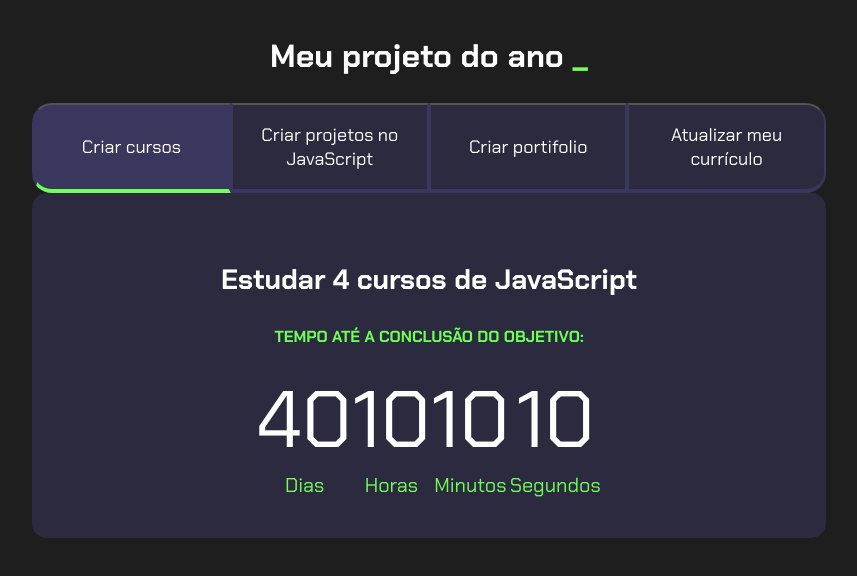
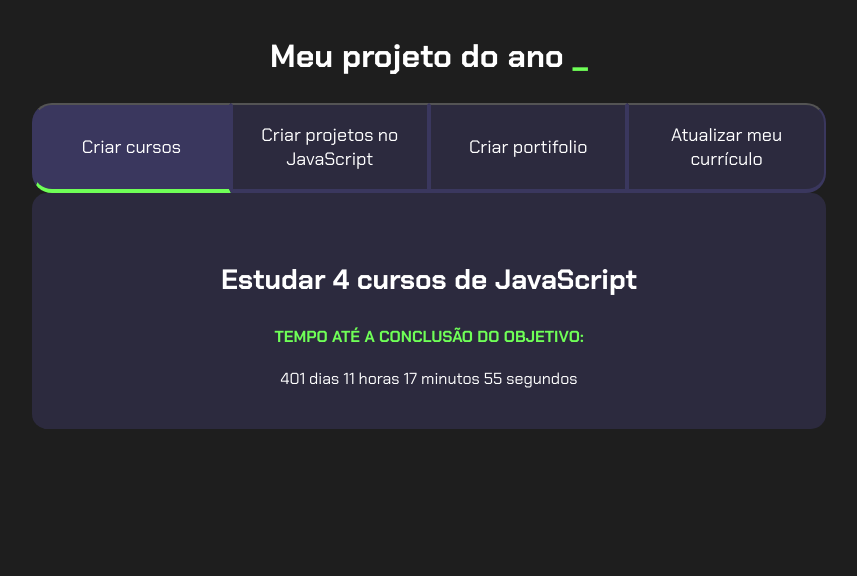
Before and after one commit to jenniferkauane/jenniferkauane-3f, a plain HTML site: page index.html in a window 1280 px wide. Both pictures are taken after a click on the button "Criar cursos". Shown: the whole page, without its empty margins (211-1068 px from the left). Drawn offline with Linux system fonts and the light colour scheme.

Commit message:
Add files via upload

```diff
--- a/index.html
+++ b/index.html
@@ -1,5 +1,6 @@
 <!DOCTYPE html>
 <html lang="en">
+
 <head>
     <meta charset="UTF-8">
     <meta http-equiv="X-UA-Compatible" content="IE=edge">
@@ -7,6 +8,7 @@
     <link rel="stylesheet" href="style.css">
     <title>Projeto</title>
 </head>
+
 <body>
     <section class="conteudoprin">
         <h2 class="titulo">
@@ -19,7 +21,7 @@
                 <button class="botao">Atualizar meu currículo</button>
             </div>
             <div class="abas-textos">
-                <div class="abaconteudo">
+                <div class="aba-conteudo">
                     <h3 class="aba-coteudo-titulo-principal">Estudar 4 cursos de JavaScript</h3>
                     <h4 class="aba-conteudo-titulo-sencundario">TEMPO ATÉ A CONCLUSÃO DO OBJETIVO:</h4>
                     <div class="contador">
@@ -41,7 +43,7 @@
                         </div>
                     </div>
                 </div>
-                <div class="abaconteudo">
+                <div class="aba-conteudo">
                     <h3 class="aba-coteudo-titulo-principal">Criar 3 projetos com JavaScript</h3>
                     <h4 class="aba-conteudo-titulo-sencundario">TEMPO ATÉ A CONCLUSÃO DO OBJETIVO:</h4>
                     <div class="contador">
@@ -63,7 +65,7 @@
                         </div>
                     </div>
                 </div>
-                <div class="abaconteudo">
+                <div class="aba-conteudo">
                     <h3 class="aba-coteudo-titulo-principal">Criar um portifólio com os meus 3 projetos</h3>
                     <h4 class="aba-conteudo-titulo-sencundario">TEMPO ATÉ A CONCLUSÃO DO OBJETIVO:</h4>
                     <div class="contador">
@@ -85,7 +87,7 @@
                         </div>
                     </div>
                 </div>
-                <div class="abaconteudo">
+                <div class="aba-conteudo">
                     <h3 class="aba-coteudo-titulo-principal">Atualizar meu currículo com meus projetos</h3>
                     <h4 class="aba-conteudo-titulo-sencundario">TEMPO ATÉ A CONCLUSÃO DO OBJETIVO:</h4>
                     <div class="contador">
@@ -112,4 +114,5 @@
     </section>
     <script src="main.js"></script>
 </body>
+
 </html>
--- a/main.js
+++ b/main.js
@@ -1,55 +1,56 @@
 const botoes = document.querySelectorAll(".botao");
-const conteudo = document.querySelectorAll(".abaconteudo");
-const contador = document.querySelectorAll(".contador");
-const tempoObjetivo1 = new Date (2025,02,27);
-const tempoObjetivo2 = new Date (2025,05,10);
-const tempoObjetivo3 = new Date (2025,08,09);
-const tempoObjetivo4 = new Date (2025,10,05);
+const textos = document.querySelectorAll(".aba-conteudo");
 
-function calculaTempo(tempoObjetivo){
-const agora = new Date();
-let segundos
-let minutos
-let horas
-let dias
-segundos = (tempoObjetivo - agora)/1000;
-minutos = segundos/60;
-horas = minutos/60;
-dias = horas/24;
+for (let i = 0; i < botoes.length; i++) {
+    botoes[i].onclick = function () {
 
-segundos = Math.floor(segundos);
-minutos = Math.floor(minutos);
-horas = Math.floor(horas);
-dias = Math.floor(dias);
+        for (let j = 0; j < botoes.length; j++) {
+            botoes[j].classList.remove("ativo");
+            textos[j].classList.remove("ativo");
+        }
 
-segundos = segundos%60;
-minutos = minutos%60;
-horas = horas%24;
-return [dias,horas,minutos,segundos];
+        botoes[i].classList.add("ativo");
+        textos[i].classList.add("ativo");
+    }
 }
 
-/*let contadorPrimeiro = calculaTempo(tempoObjetivo1);
-contador[0].textContent = `Faltam ${contadorPrimeiro[0]} dias, ${contadorPrimeiro[1]} horas, ${contadorPrimeiro[2]} minutos e ${contadorPrimeiro[3]} segundos.  `
-let contadorSegundo = calculaTempo(tempoObjetivo2);
-contador[1].textContent = `Faltam ${contadorSegundo[0]} dias, ${contadorSegundo[1]} horas, ${contadorSegundo[2]} minutos e ${contadorSegundo[3]} segundos. `
-let contadorTerceiro = calculaTempo(tempoObjetivo3);
-contador[2].textContent = `Faltam ${contadorTerceiro[0]} dias, ${contadorTerceiro[1]} horas, ${contadorTerceiro[2]} minutos e ${contadorTerceiro[3]} segundos. `
-let contadorQuarto = calculaTempo(tempoObjetivo4);
-contador[3].textContent = calculaTempo = `Faltam ${contadorQuarto[0]} dias, ${contadorQuarto[1]} horas, ${contadorQuarto[2]} minutos e ${contadorQuarto[3]} segundos. `*/
+const contadores = document.querySelectorAll(".contador");
+const tempoObjetivo1 = new Date("2025-10-05T00:00:00");
+const tempoObjetivo2 = new Date("2025-12-05T00:00:00");
+const tempoObjetivo3 = new Date("2025-12-30T00:00:00");
+const tempoObjetivo4 = new Date("2025-02-01T00:00:00");
+
+const tempos = [tempoObjetivo1,tempoObjetivo2,tempoObjetivo3,tempoObjetivo4];
 
 
+function calculaTempo(tempoObjetivo) {
+    let tempoAtual = new Date();
+    let tempoFinal = tempoObjetivo - tempoAtual;
+    let segundos = Math.floor(tempoFinal / 1000);
+    let minutos = Math.floor(segundos / 60);
+    let horas = Math.floor(minutos / 60);
+    let dias = Math.floor(horas / 24);
 
-
-for (let i = 0; i < botoes.length; i++){
-    botoes[i].onclick = function(){
-        for (let j = 0; j < botoes.length; j++){
-            botoes[j].classList.remove("ativo")
-            conteudo[j].classList.remove("ativo")
-
-        }
-        botoes[i].classList.add("ativo")
-        conteudo[i].classList.add("ativo")
-
-
+    segundos %= 60;
+    minutos %= 60;
+    horas %= 24;
+    if (tempoFinal > 0){
+        return dias + " dias " + horas + " horas " + minutos + " minutos " + segundos + " segundos";
+    } else {
+        return "Prazo Finalizado";
     }
 }
+
+function atualizaCronometro(){
+
+    for (let i=0; i<contadores.length;i++){
+        contadores[i].textContent = calculaTempo(tempos[i]);
+    }
+}
+
+function comecaCronometro(){
+    atualizaCronometro();
+    setInterval(atualizaCronometro,1000);
+}
+
+comecaCronometro();
--- a/style.css
+++ b/style.css
@@ -41,6 +41,7 @@ span{
 .contador-digito-numero{
     font-size: 80px;
     margin: 0;
+    padding: 0 10px;
 }
 .contador-digito-texto{
     color: var(--verde);
@@ -68,11 +69,11 @@ span{
      font-family: "Chakra Petch", sans-serif;
 }
 
-.abaconteudo{
+.aba-conteudo{
     display: none;
 }
 
-.abaconteudo.ativo{
+.aba-conteudo.ativo{
     display:block
 }
 
```
Lines whose indentation alone changed are shown as unchanged.
